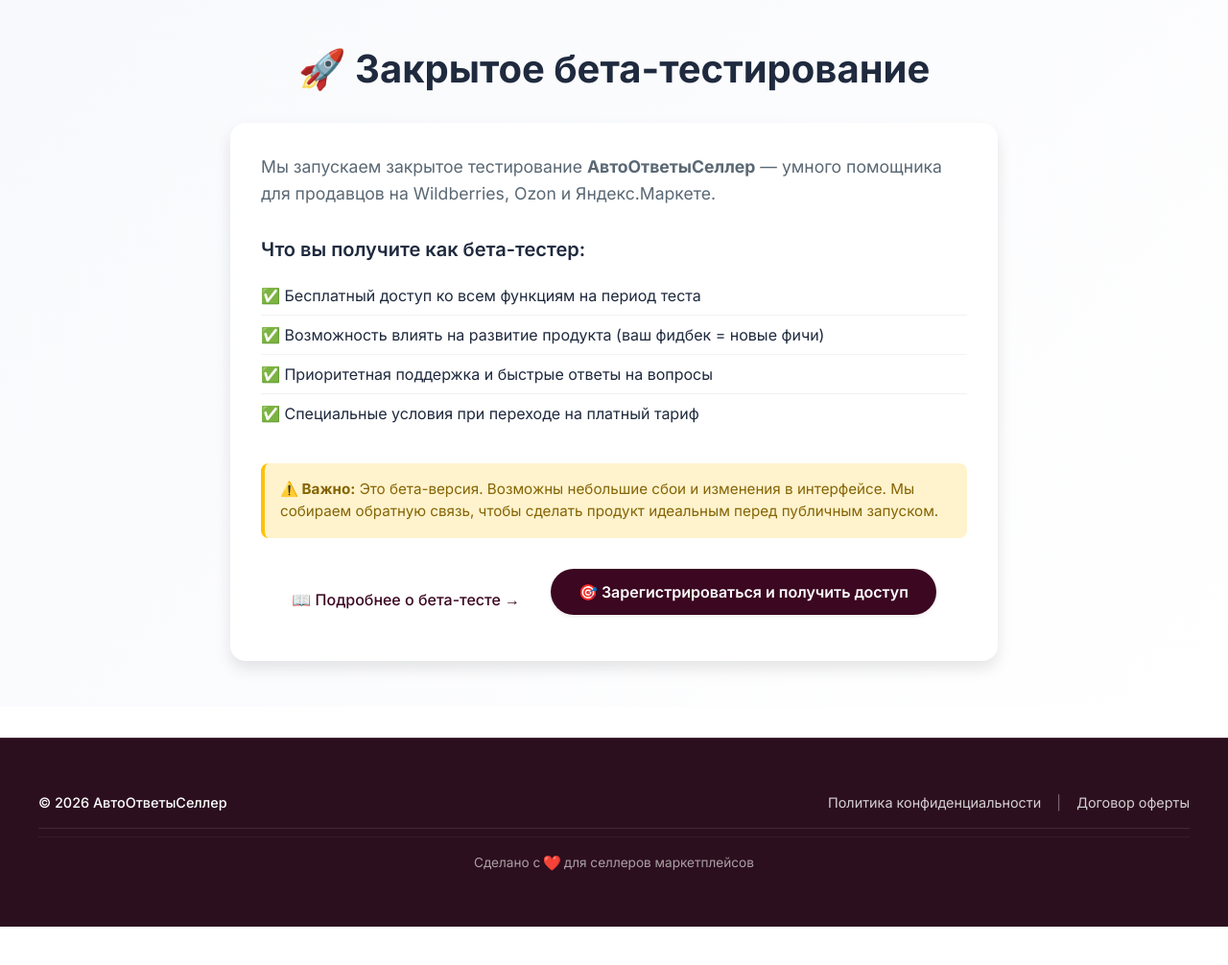
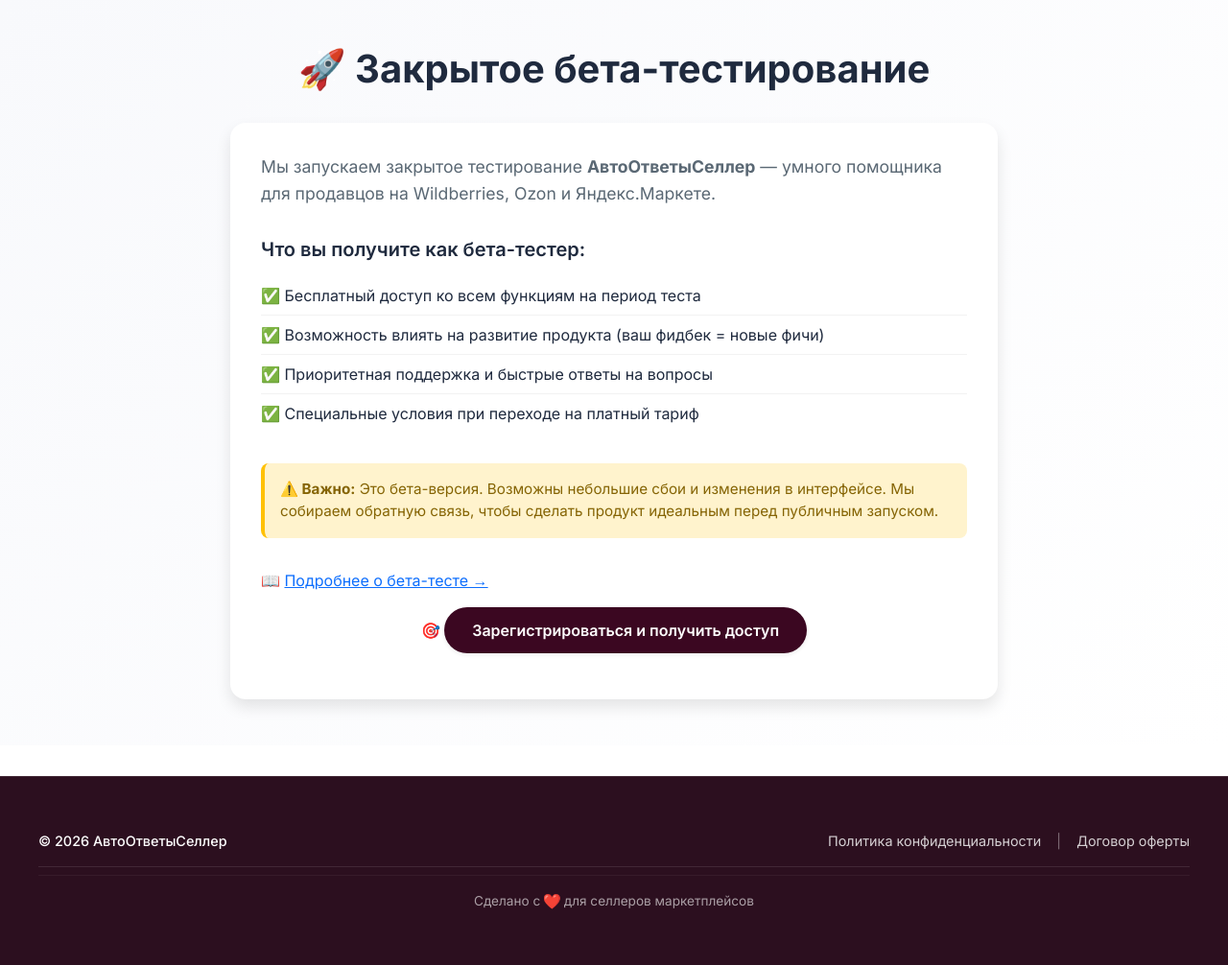
Before and after one commit to DimaNikolaevi4/AvtoOtvety-Seller, a Flask app: page /progress in a window 1280 px wide. Shown: the part 1813-2819 px from the top of the page at 96% size. Before the commit the page ends 2779 px from the top, so only its background shows below. Run offline with Flask 3, Linux system fonts and the light colour scheme; some libraries are stand-ins or nearby versions.

Commit message:
Update beta section UI and remove unnecessary gitignore rules
- Replace beta-actions div with separate beta-links and registration button in index.html
- Apply same beta section update to progress.html template
- Simplify .gitignore by removing excessive default ignore patterns since only HTML templates were modified

```diff
--- a/templates/progress.html
+++ b/templates/progress.html
@@ -85,10 +85,14 @@
                     Мы собираем обратную связь, чтобы сделать продукт идеальным перед публичным запуском.
                 </p>
 
-                <div class="beta-actions">
-                    <a href="{{ url_for('beta_info') }}" class="beta-link">📖 Подробнее о бета-тесте →</a>
-                    <p align="center"><a href="{{ url_for('register') }}" class="button button--primary">🎯 Зарегистрироваться и получить доступ</a></p>
+                <div class="beta-links">
+                    <p>
+                        📖 <a href="{{ url_for('beta_info') }}">Подробнее о бета-тесте →</a>
+                    </p>
                 </div>
+                    <p align="center">
+                        🎯 <a href="{{ url_for('register') }}" class="button button--primary">Зарегистрироваться и получить доступ</a>
+                    </p>
             </div>
         </div>
     </section>
```
Also changed, not shown: templates/index.html (+7 -3 lines), 1 other file.
